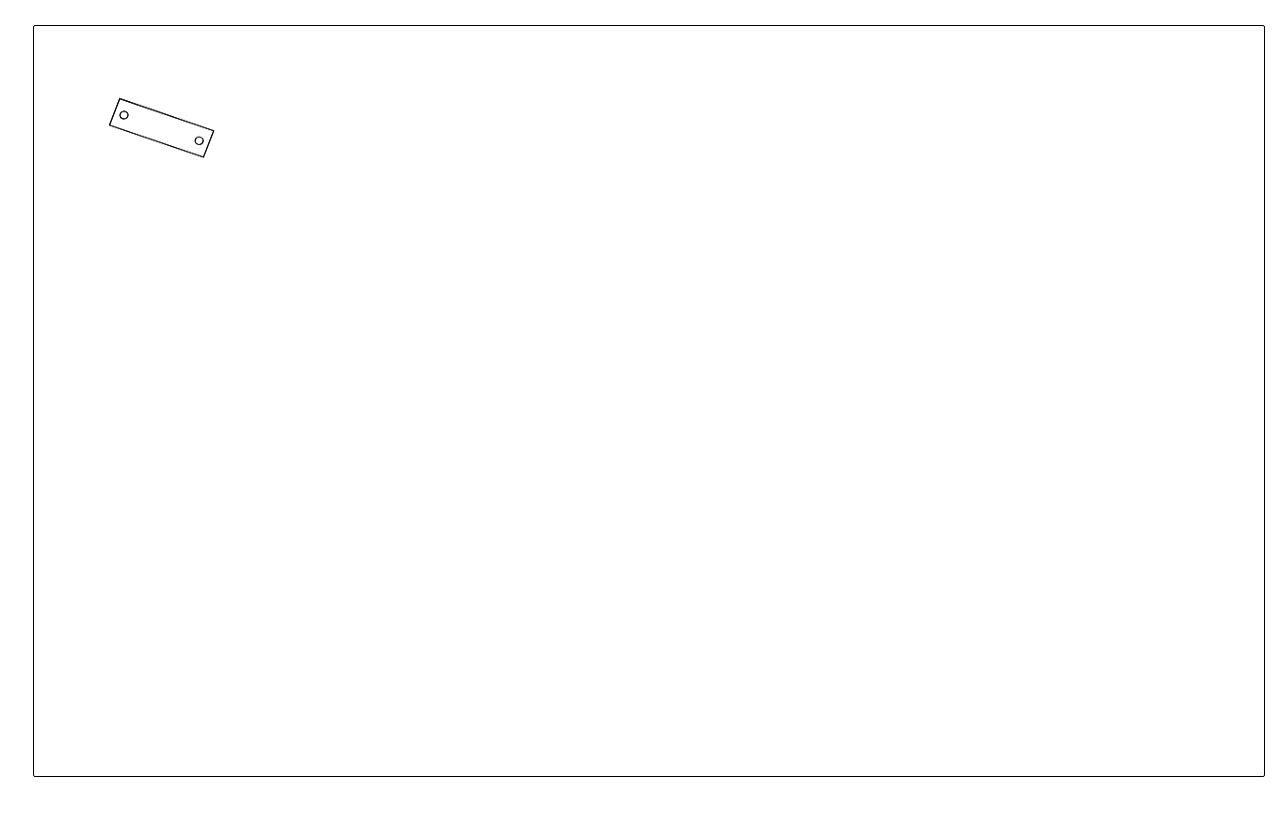
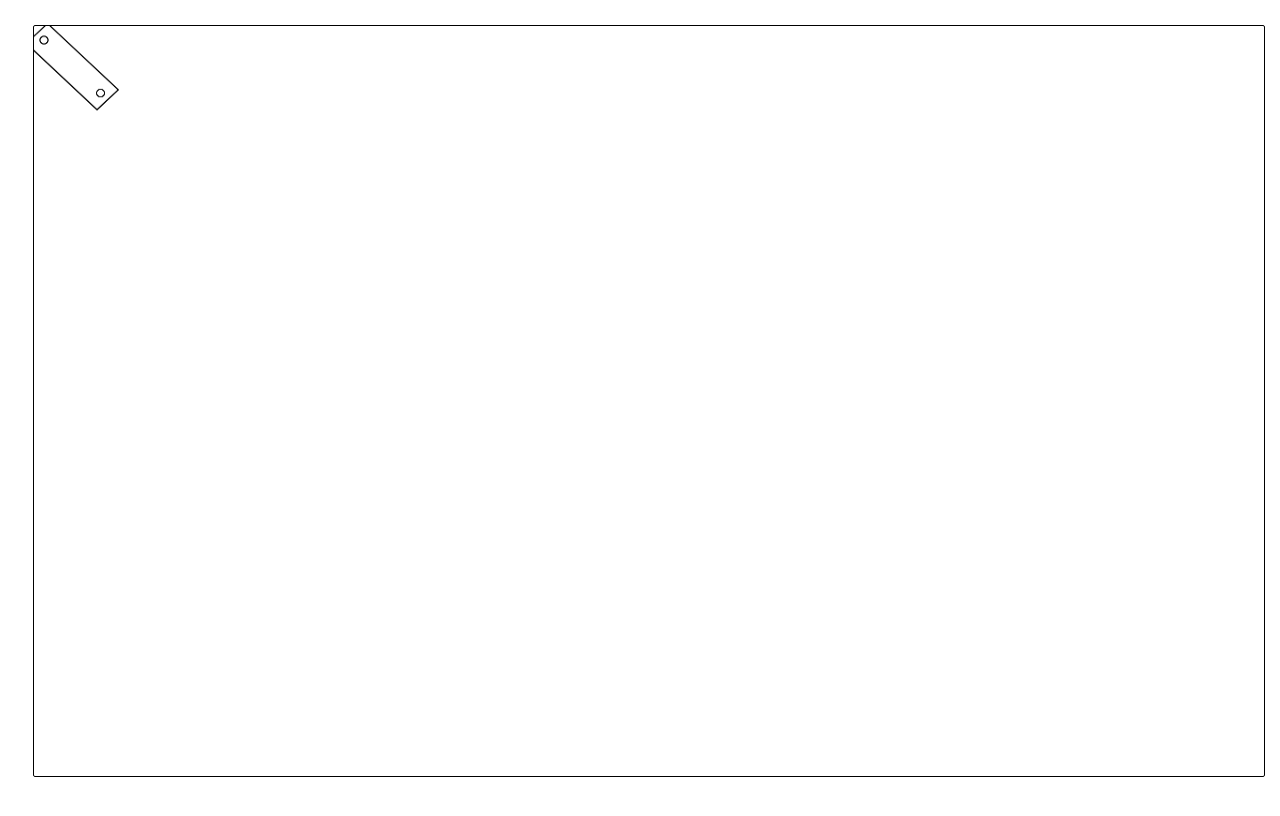
Before and after one commit to tanishi109/inverse-kinematics, a Next.js app: page / in a window 1280 px wide. Shown: the top 816 px of the page. Built offline with nearby package versions, Linux system fonts and the light colour scheme.

Commit message:
change param for factory

```diff
--- a/components/Canvas/Segment.js
+++ b/components/Canvas/Segment.js
@@ -3,10 +3,11 @@ import mouseHandler from "./mouseHandler"
 
 const PIN_R = 2;
 const PIN_MARGIN = 10;
+const INIT_POS = [0, 0];
 
 export const segmentFactory = {
-  mouseChaser(x, y, w, h) {
-    return new Segment(x, y, w, h, (segment, mouseValue) => {
+  mouseChaser(w, h) {
+    return new Segment(...INIT_POS, w, h, (segment, mouseValue) => {
       const [mouseX, mouseY] = mouseValue;
       const {x, y, height} = segment;
       const dx = mouseX - (x + PIN_MARGIN);
@@ -21,8 +22,8 @@ export const segmentFactory = {
     })
   },
 
-  parentChaser(x, y, w, h, parent) {
-    return new Segment(x, y, w, h, (segment, _) => {
+  parentChaser(w, h, parent) {
+    return new Segment(...INIT_POS, w, h, (segment, _) => {
       const {x, y, height} = segment;
       const {x: px, y: py} = parent;
       const dx = px - (x + PIN_MARGIN);
@@ -44,7 +45,7 @@ class Segment {
     this.y = y;
     this.width = w;
     this.height = h;
-    this.degree = 20;
+    this.degree = 45;
 
     // init pins
     const pos = [
--- a/components/Canvas/index.js
+++ b/components/Canvas/index.js
@@ -34,8 +34,8 @@ const initStage = () => {
   canvas.setAttribute("width", width);
   canvas.setAttribute("height", height);
 
-  const seg0 = segmentFactory.mouseChaser(80, 80, 100, 30);
-  const seg1 = segmentFactory.parentChaser(80, 80, 100, 30, seg0);
+  const seg0 = segmentFactory.mouseChaser(100, 30);
+  const seg1 = segmentFactory.parentChaser(100, 30, seg0);
   const entities = [seg0, seg1];
 
   return new Stage(width, height, ctx, entities);
```
